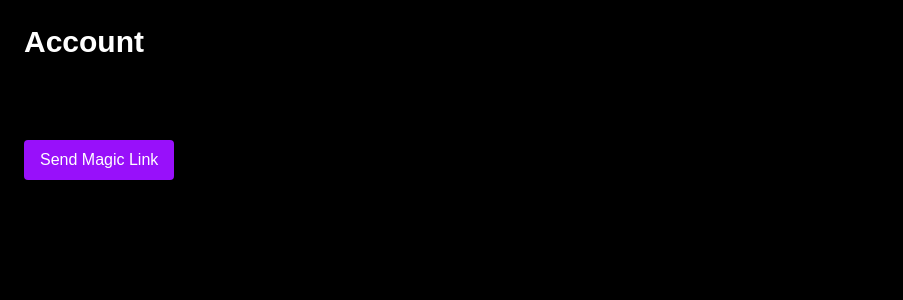
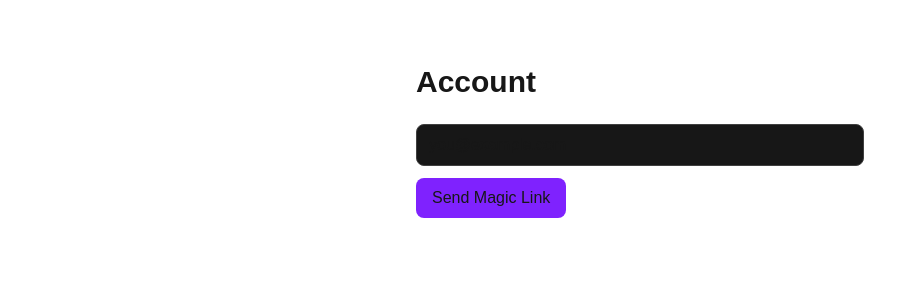
Before and after one commit to arcaneum-world/mystic-web, a Next.js app: page /account in a window 1280 px wide. Shown: the top 300 px of the page, without its empty margins (0-903 px from the left). Built offline with nearby package versions, Linux system fonts and the light colour scheme; no server answers.

Commit message:
auth: always redirect magic link to /auth/callback (env-aware)

```diff
--- a/app/account/page.tsx
+++ b/app/account/page.tsx
@@ -1,65 +1,57 @@
-"use client"
-import { useEffect, useState } from "react"
-import { supabaseBrowser } from "@/lib/supabase-browser"
+'use client';
+import { useState } from 'react';
+import { supabaseBrowser } from '@/lib/supabase-browser';
 
 export default function AccountPage() {
-  const supabase = supabaseBrowser()
-  const [emailInput, setEmailInput] = useState("")
-  const [userEmail, setUserEmail] = useState<string | null>(null)
-  const [status, setStatus] = useState<string>("")
+  const [email, setEmail] = useState('');
+  const [status, setStatus] = useState<null | 'sending' | 'sent' | 'error'>(null);
+  const [errorMsg, setErrorMsg] = useState('');
 
-  useEffect(() => {
-    supabase.auth.getUser().then(({ data }) => {
-      setUserEmail(data.user?.email ?? null)
-    })
+  const onSend = async (e: React.FormEvent) => {
+    e.preventDefault();
+    setStatus('sending');
+    setErrorMsg('');
 
-    const { data: sub } = supabase.auth.onAuthStateChange((_event, session) => {
-      setUserEmail(session?.user?.email ?? null)
-    })
-    return () => sub.subscription.unsubscribe()
-  }, [supabase])
+    const supabase = supabaseBrowser();
 
-  async function signIn() {
-    setStatus("Sending magic link…")
+    // Pick a base URL: env in prod, window.origin in dev, fall back to https://www.arcaneum.world
+    const base =
+      process.env.NEXT_PUBLIC_SITE_URL ||
+      (typeof window !== 'undefined' ? window.location.origin : 'https://www.arcaneum.world');
+
     const { error } = await supabase.auth.signInWithOtp({
-      email: emailInput,
-      options: { emailRedirectTo: `${location.origin}/auth/callback?next=/account` },
-    })
-    if (error) setStatus(`Error: ${error.message}`)
-    else setStatus("Check your email for the magic link ✨")
-  }
+      email,
+      options: {
+        emailRedirectTo: `${base}/auth/callback`,
+      },
+    });
 
-  async function signOut() {
-    await supabase.auth.signOut()
-    setStatus("Signed out")
-  }
+    if (error) { setStatus('error'); setErrorMsg(error.message); return; }
+    setStatus('sent');
+  };
 
   return (
-    <main className="min-h-screen bg-black text-white p-6">
-      <h1 className="text-3xl font-semibold mb-6">Account</h1>
-
-      {userEmail ? (
-        <div className="space-y-4">
-          <p>Signed in as <span className="font-medium">{userEmail}</span></p>
-          <button onClick={signOut} className="rounded bg-purple-600 px-4 py-2">
-            Sign Out
-          </button>
-        </div>
-      ) : (
-        <div className="space-y-4">
+    <div className="max-w-md mx-auto py-16 space-y-6">
+      <h1 className="text-3xl font-bold">Account</h1>
+      <form onSubmit={onSend} className="space-y-3">
         <input
           type="email"
-            value={emailInput}
-            onChange={(e) => setEmailInput(e.target.value)}
+          required
           placeholder="you@example.com"
-            className="w-full rounded px-4 py-2 text-black"
+          value={email}
+          onChange={(e) => setEmail(e.target.value)}
+          className="w-full rounded-lg border border-neutral-700 bg-neutral-900 px-3 py-2"
         />
-          <button onClick={signIn} className="rounded bg-purple-600 px-4 py-2">
-            Send Magic Link
+        <button
+          type="submit"
+          disabled={status === 'sending'}
+          className="rounded-lg bg-violet-600 px-4 py-2 font-medium"
+        >
+          {status === 'sending' ? 'Sending…' : 'Send Magic Link'}
         </button>
-          {status && <p className="text-sm text-gray-300">{status}</p>}
+      </form>
+      {status === 'sent' && <p>Check your email for the magic link ✨</p>}
+      {status === 'error' && <p className="text-red-400">Error: {errorMsg}</p>}
     </div>
-      )}
-    </main>
-  )
+  );
 }
```
Lines whose indentation alone changed are shown as unchanged.
